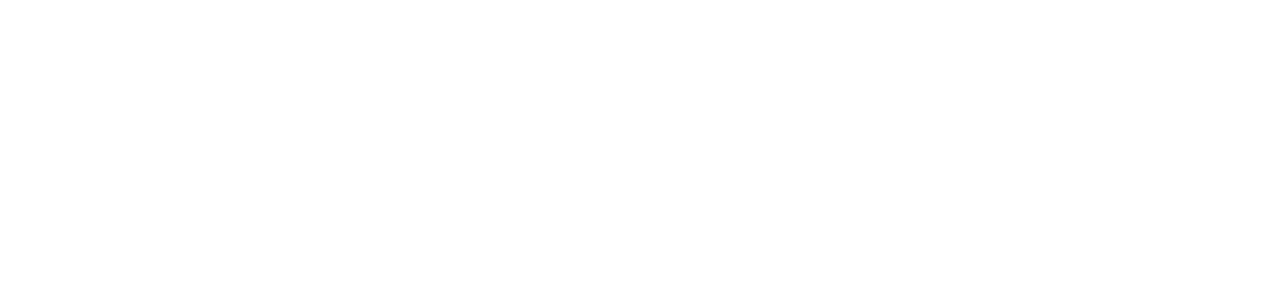
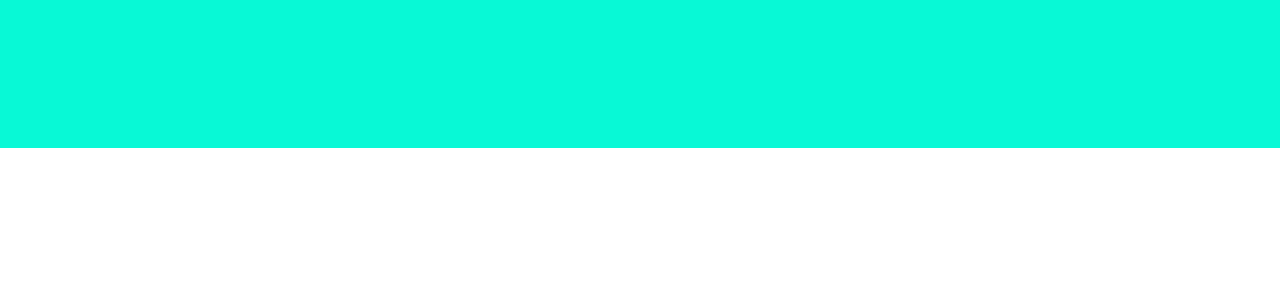
Before and after one commit to WildCodeSchool/Paris-0919-P2-Diabete, a React (Create React App) app in the folder ohmyg/: page / in a window 1280 px wide. Shown: the top 300 px of the page. Built offline with nearby package versions, Linux system fonts and the light colour scheme.

Commit message:
created header in teal

```diff
--- a/ohmyg/src/App.js
+++ b/ohmyg/src/App.js
@@ -1,10 +1,13 @@
 import React from 'react';
+
+import HeaderMobile from './components/layout/HeaderMobile';
+
 import './App.css';
 
-function App() {
+const App = () => {
   return (
     <div className="App">
-
+      <HeaderMobile />
     </div>
   );
 }
--- /dev/null
+++ b/ohmyg/src/components/layout/HeaderMobile.css
@@ -0,0 +1,8 @@
+.headerBox {
+    background-color: #08f9d6;
+    width: 100vw;
+    height: 18.5vh;
+    display: flex;
+    justify-content: center;
+    align-items: center;
+}
--- /dev/null
+++ b/ohmyg/src/components/layout/HeaderMobile.js
@@ -0,0 +1,11 @@
+import React from 'react'
+import './HeaderMobile.css'
+
+const HeaderMobile = () => {
+    return (
+        <div className="headerBox">
+        </div>
+    )
+}
+
+export default HeaderMobile
```
